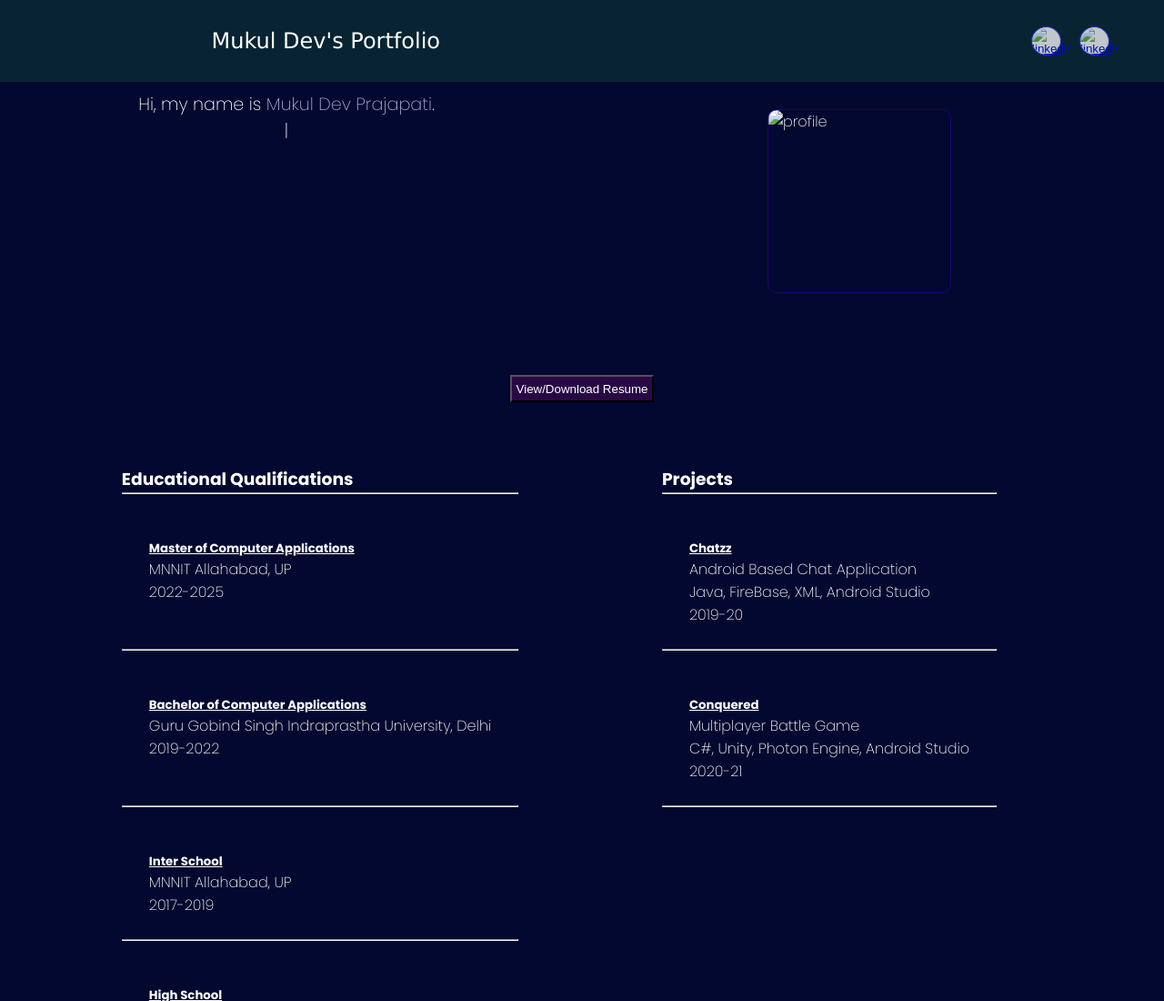
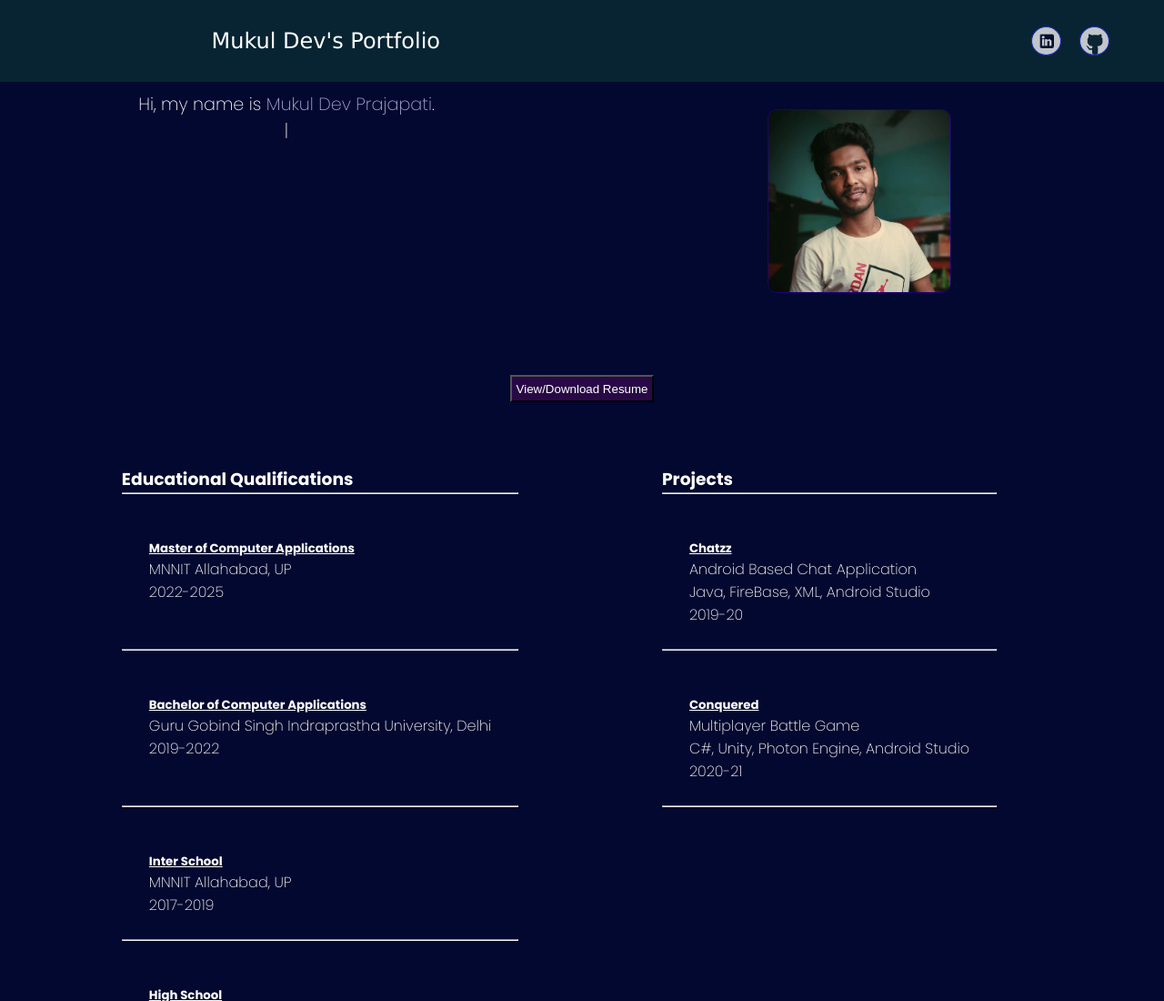
Before and after one commit to mukul-dev/Portfolio, a plain HTML site: page index.html in a window 1280 px wide. Shown: the top 1100 px of the page at 91% size. Drawn offline with nearby package versions, Linux system fonts and the light colour scheme; the site is published under a folder, as on GitHub Pages, so addresses that start at the root find nothing; animation ran at ten frames a second.

Commit message:
Update index.html added path for images

```diff
--- a/index.html
+++ b/index.html
@@ -7,7 +7,7 @@
     <meta name="viewport" content="width=device-width, initial-scale=1.0">
     <title>Mukul Dev - Portfolio</title>
 
-    <link rel="icon" type="image/x-icon" href="/images/favicon.jpg">
+    <link rel="icon" type="image/x-icon" href="favicon.jpg">
 
     <link rel="preconnect" href="https://fonts.googleapis.com">
     <link rel="preconnect" href="https://fonts.gstatic.com" crossorigin>
@@ -163,10 +163,10 @@
             <div class="left"> Mukul Dev's Portfolio</div>
             <div style="margin-right: 50px; display: flex; align-items: center;">
                 <button class="imgBtn">
-                    <a target="blank" href="https://in.linkedin.com"><img src="/images/linkedin.png" alt="linkedin"></button></a>
+                    <a target="blank" href="https://in.linkedin.com"><img src="linkedin.png" alt="linkedin"></button></a>
 
                 <button class="imgBtn">
-                    <a target="blank" href="https://github.com/mukul-dev"><img src="/images/github.png" alt="linkedin"></button></a>
+                    <a target="blank" href="https://github.com/mukul-dev"><img src="github.png" alt="linkedin"></button></a>
 
             </div>
         </nav>
@@ -188,7 +188,7 @@
             <div class="rightSec">
 
                 <img style="border: 0.01em solid rgb(30, 0, 121);border-radius: 10px; display: block;"
-                    src="/images/mypic.jpg" alt="profile" width=" 200px" height="200px">
+                    src="mypic.jpg" alt="profile" width=" 200px" height="200px">
 
 
 
```
